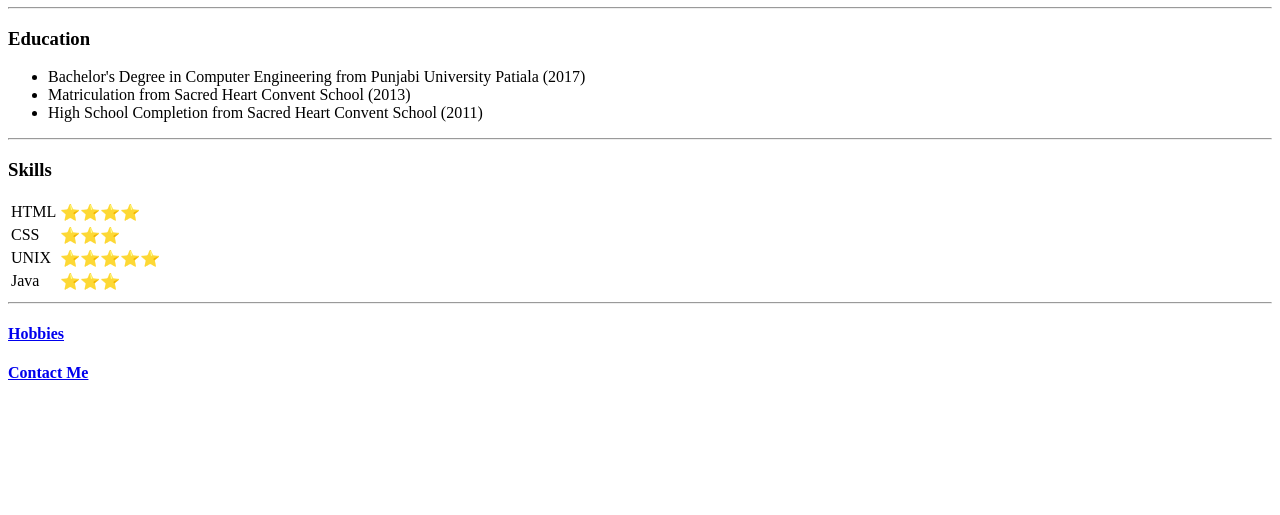
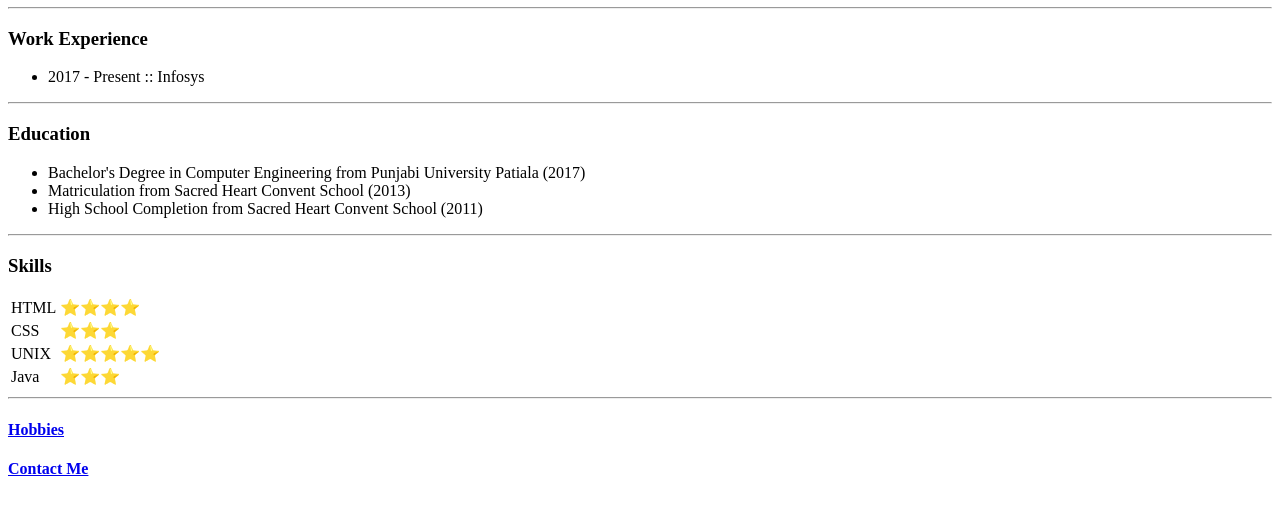
Before and after one commit to kashisharma94/cv, a plain HTML site: page index.html in a window 1280 px wide. Shown: the part 179-694 px from the top of the page. Drawn offline with Linux system fonts and the light colour scheme.

Commit message:
Add files via upload
Updated the home page with a 'Work Experience' field

```diff
--- a/index.html
+++ b/index.html
@@ -23,6 +23,11 @@
         </tr>
     </table>
 
+    <hr>
+    <h3>Work Experience</h3>
+    <ul>
+        <li>2017 - Present  :: Infosys</li>
+    </ul>
     <hr>
     <h3>Education</h3>
     <ul>
```
